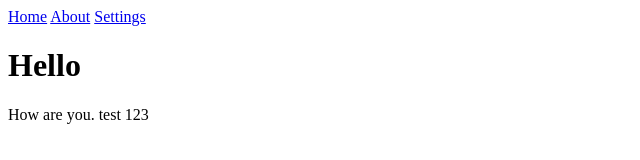
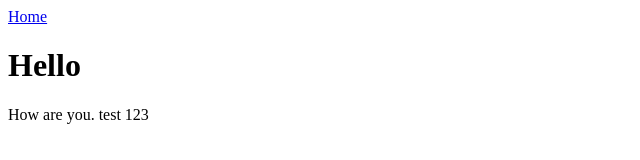
Before and after one commit to ppozniak/domki-black, a SvelteKit app: page / in a window 1280 px wide. Shown: the top 160 px of the page, without its empty margins (0-640 px from the left). Built offline with nearby package versions, Linux system fonts and the light colour scheme.

Commit message:
Remove lnks that dont exist

```diff
--- a/src/routes/+layout.svelte
+++ b/src/routes/+layout.svelte
@@ -1,7 +1,5 @@
 <nav>
   <a href="/">Home</a>
-  <a href="/about">About</a>
-  <a href="/settings">Settings</a>
 </nav>
 
 <slot></slot>
```
